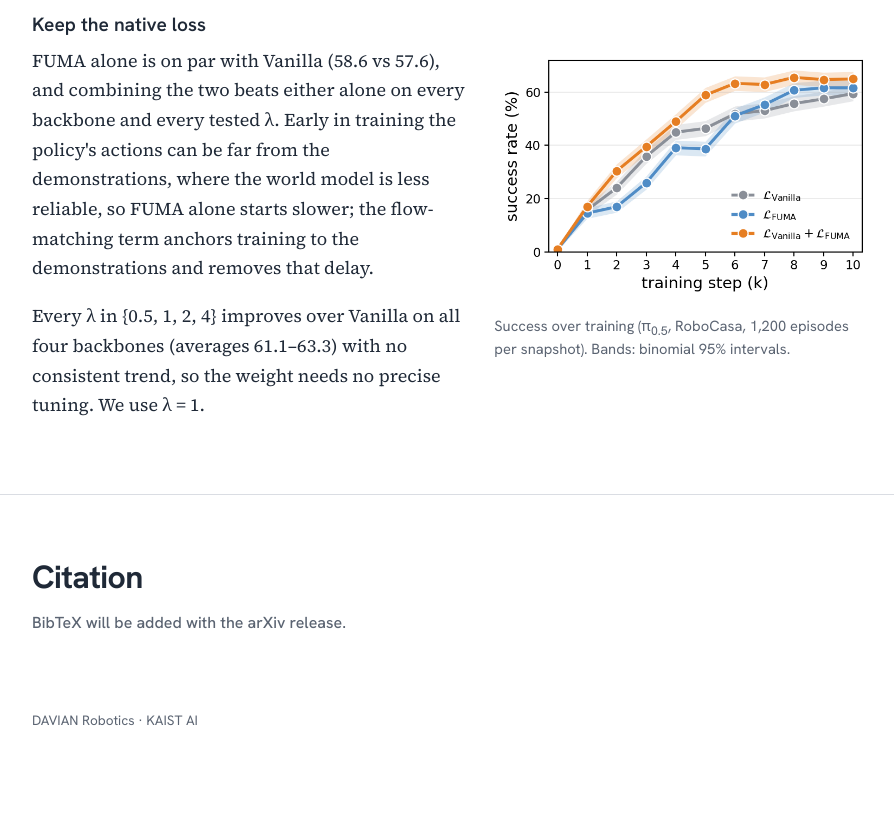
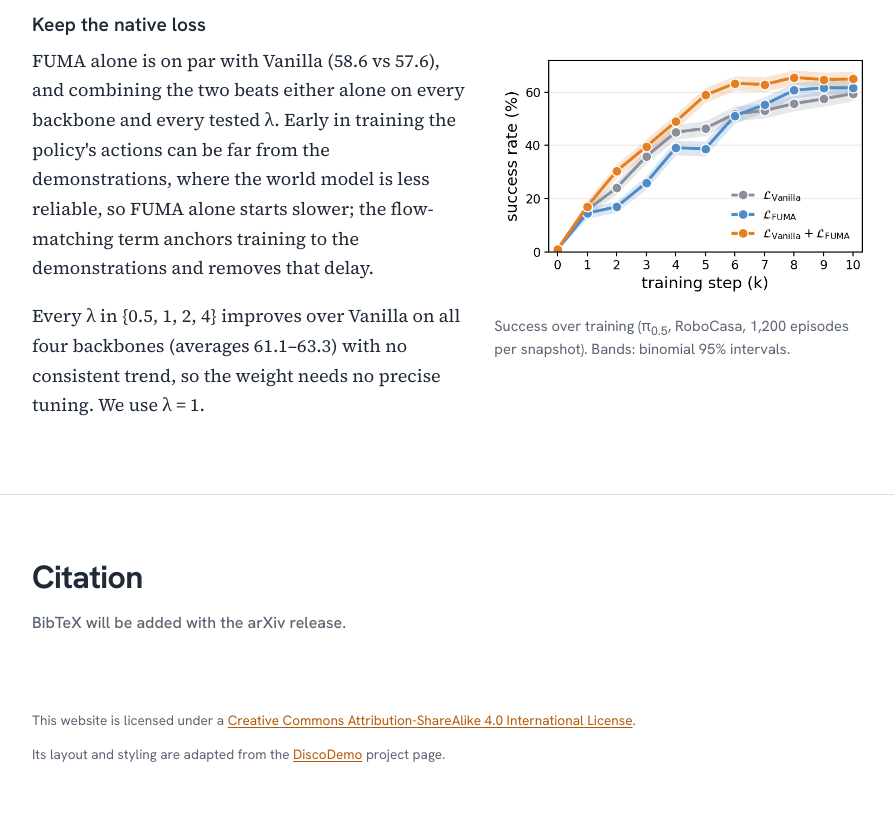
Before and after one commit to aiclaudev/FUMA-projectpage, a plain HTML site: page index.html in a window 1280 px wide. Shown: the part 7719-8545 px from the top of the page, without its empty margins (188-1082 px from the left). Before the commit the page ends 8511 px from the top, so only its background shows below. Drawn offline with nearby package versions, Linux system fonts and the light colour scheme.

Commit message:
Restore the license and DiscoDemo attribution footer
Co-Authored-By: Claude Opus 5.5 <noreply@anthropic.com>

```diff
--- a/index.html
+++ b/index.html
@@ -335,7 +335,8 @@ c-10,0,-16.667,5,-20,15z M410 15 H367 v585 v0 v585 h43z'/></svg></span></span></
 </main>
 
 <footer class="site-foot wrap">
-  <p>DAVIAN Robotics &middot; KAIST AI</p>
+  <p>This website is licensed under a <a rel="license" href="https://creativecommons.org/licenses/by-sa/4.0/">Creative Commons Attribution-ShareAlike 4.0 International License</a>.</p>
+  <p>Its layout and styling are adapted from the <a href="https://davian-robotics.github.io/DiscoDemo/">DiscoDemo</a> project page.</p>
 </footer>
 <script src="static/js/main.js?v=1"></script>
 </body>
```
